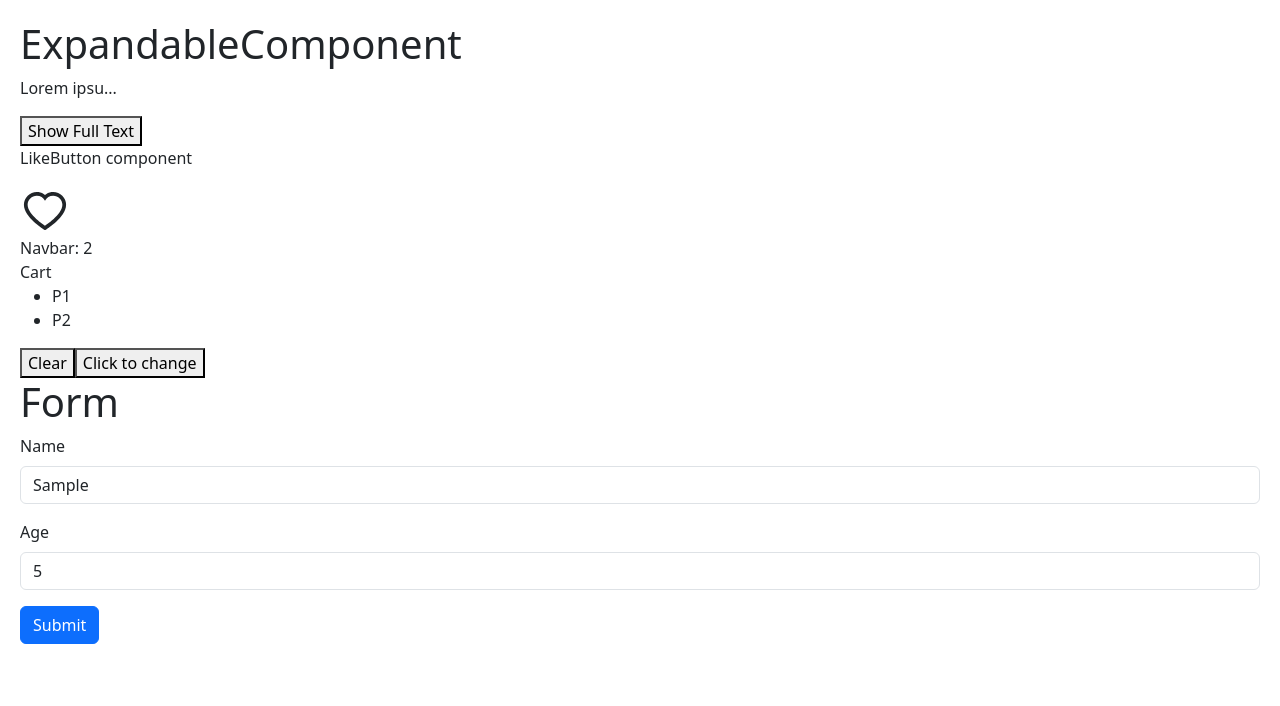
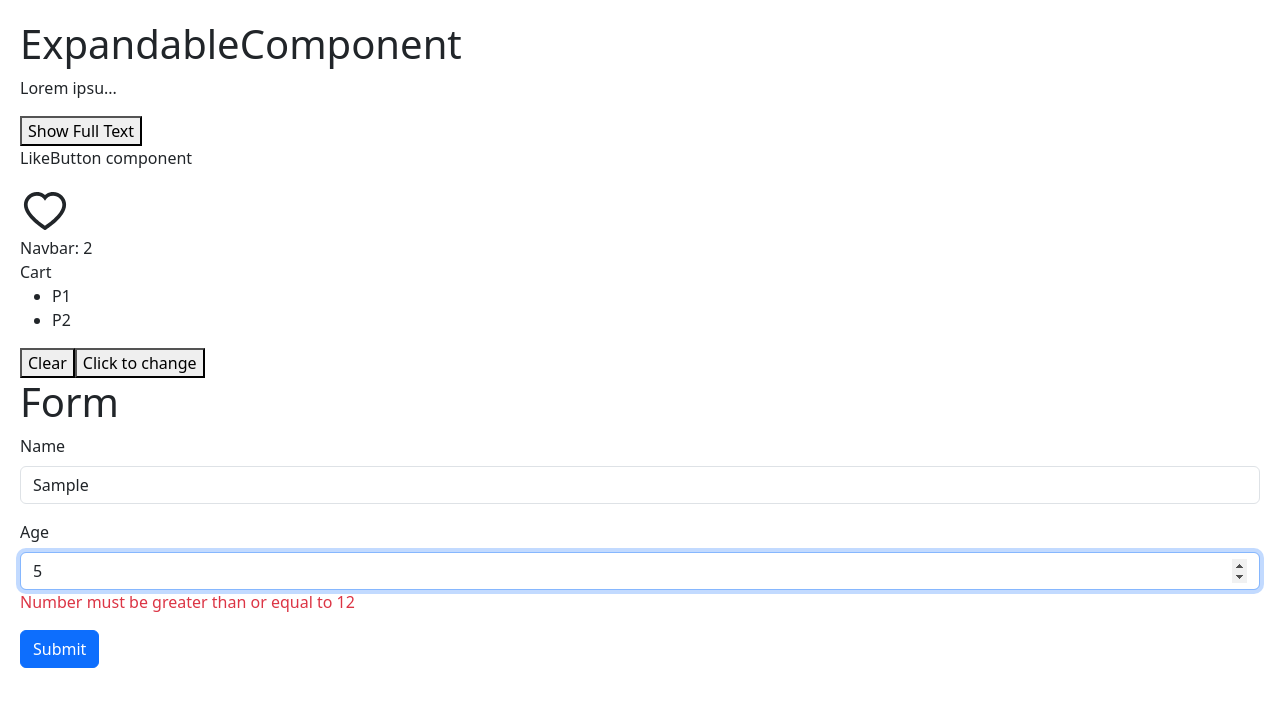
Before and after one commit to shubhamxdd/react-expense-tracker, a React (Vite) app: page / in a window 1280 px wide. Both pictures are taken after typing "Sample", "5" into the empty fields and a click on the button "Submit". Shown: the top 706 px of the page. Built offline with nearby package versions, Linux system fonts and the light colour scheme.

Commit message:
zod custom error msg and validation

```diff
--- a/package.json
+++ b/package.json
@@ -10,13 +10,15 @@
     "preview": "vite preview"
   },
   "dependencies": {
+    "@hookform/resolvers": "^3.1.1",
     "bootstrap": "^5.3.0",
     "immer": "^10.0.2",
     "react": "^18.2.0",
     "react-dom": "^18.2.0",
     "react-hook-form": "^7.45.2",
     "react-icons": "^4.10.1",
-    "styled-components": "^6.0.5"
+    "styled-components": "^6.0.5",
+    "zod": "^3.21.4"
   },
   "devDependencies": {
     "@types/react": "^18.0.37",
--- a/src/components/Form.tsx
+++ b/src/components/Form.tsx
@@ -1,16 +1,20 @@
 import { useForm, FieldValues } from "react-hook-form";
+import { z } from "zod";
+import { zodResolver } from "@hookform/resolvers/zod";
 
-interface FormData {
-  name: string;
-  age: number;
-}
+const schema = z.object({
+  name: z.string().min(3, { message: "custom error msg for atleast 3 char" }),
+  age: z.number().min(12),
+});
+
+type formData = z.infer<typeof schema>;
 
 const Form = () => {
   const {
     register,
     handleSubmit,
     formState: { errors },
-  } = useForm<FormData>();
+  } = useForm<formData>({ resolver: zodResolver(schema) });
   const onSubmit = (data: FieldValues) => {
     console.log(data);
   };
@@ -26,14 +30,9 @@
             type="text"
             id="name"
             className="form-control"
-            {...register("name", { required: true, minLength: 3 })}
+            {...register("name")}
           />
-          {errors.name?.type === "required" && (
-            <p className="text-danger">Name is required</p>
-          )}
-          {errors.name?.type === "minLength" && (
-            <p className="text-danger">Name must have alteast 3 alphabets</p>
-          )}
+          {errors.name && <p className="text-danger">{errors.name.message}</p>}
         </div>
         <div className="mb-3">
           <label htmlFor="age" className="form-label">
@@ -43,8 +42,9 @@
             type="number"
             id="age"
             className="form-control"
-            {...register("age")}
+            {...register("age", { valueAsNumber: true })}
           />
+          {errors.age && <p className="text-danger">{errors.age.message}</p>}
         </div>
         <button type="submit" className="btn btn-primary">
           Submit
```
Also changed, not shown: 1 other file (tests, documents, lock files or other folders).
